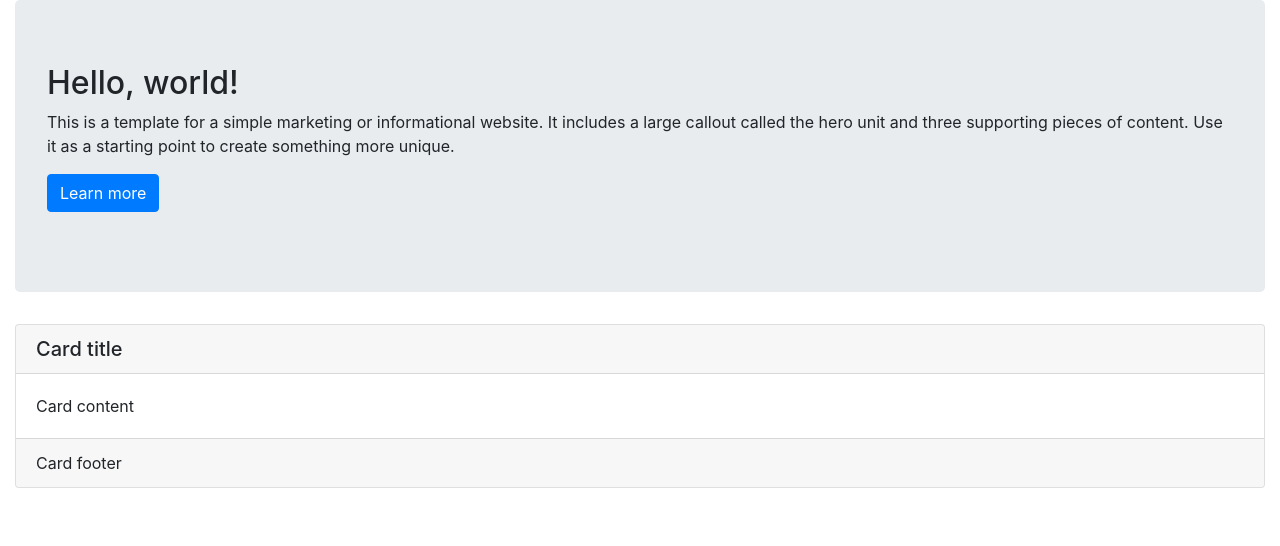
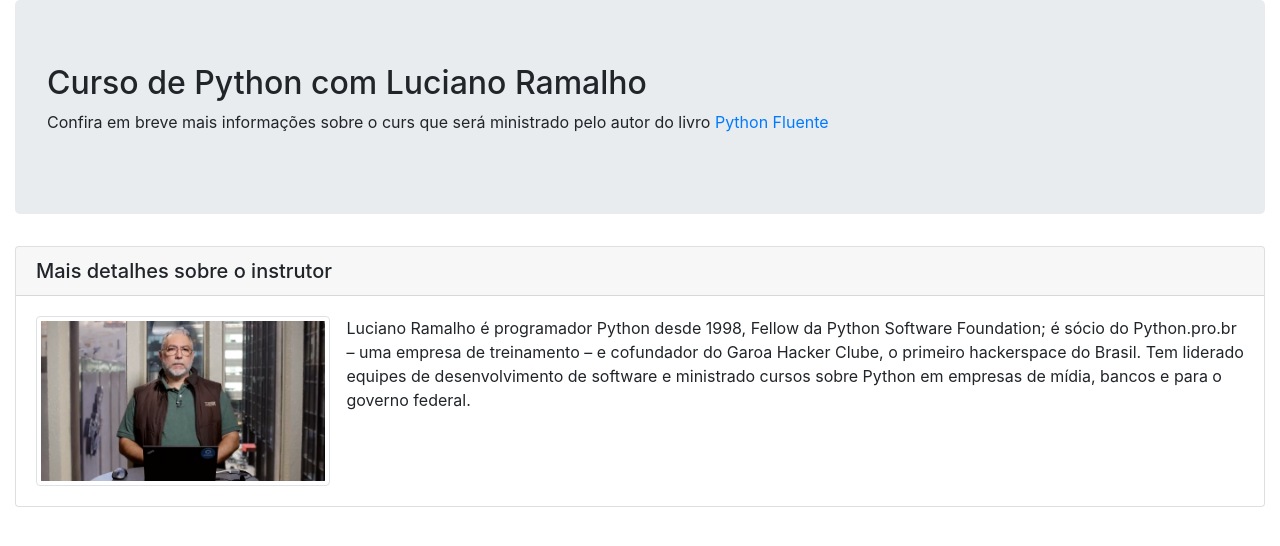
Before and after one commit to marcussilvait/curso-django, a Django app: page / in a window 1280 px wide. Shown: the part 56-602 px from the top of the page. Run offline with Django 3.2, Linux system fonts and the light colour scheme; some libraries are stand-ins or nearby versions.

Commit message:
Configurado Favicon, texto base na página home e adicionada imagem

```diff
--- a/pypro/base/templates/base/home.html
+++ b/pypro/base/templates/base/home.html
@@ -11,6 +11,7 @@
     <meta name="description" content="Página do curso Python Pro">
     <meta name="author" content="Marcus Silva">
 
+    <link rel="icon" type="image/png" href="{% static 'img/favicon.png' %}"/>
     <link href="{% static 'css/bootstrap.min.css' %}" rel="stylesheet">
     <link href="{% static 'css/style.css' %}" rel="stylesheet">
     <script src="{% static 'js/jquery.min.js' %}"></script>
@@ -40,26 +41,28 @@
 
 			<div class="jumbotron">
 				<h2>
-					Hello, world!
+					Curso de Python com Luciano Ramalho
 				</h2>
 				<p>
-					This is a template for a simple marketing or informational website. It includes a large callout called the hero unit and three supporting pieces of content. Use it as a starting point to create something more unique.
+					Confira em breve mais informações sobre o curs que será ministrado pelo autor do livro
+                    <a href="http://shop.oreilly.com/product/0636920032519.do" target="_blank" > Python Fluente</a>
 				</p>
-				<p>
-					<a class="btn btn-primary btn-large" href="#">Learn more</a>
-				</p>
+
 			</div>
 			<div class="card">
 				<h5 class="card-header">
-					Card title
+					Mais detalhes sobre o instrutor
 				</h5>
 				<div class="card-body">
 					<p class="card-text">
-						Card content
+						<img src="{% static 'img/luciano-ramalho.png' %}" alt="Foto de Luciano Ramalho"
+                             class="img-thumbnail float-left mr-3 text-justify" style="width: auto; height: 170px;"/>
+                        Luciano Ramalho é programador Python desde 1998, Fellow da Python Software Foundation;
+                        é sócio do Python.pro.br – uma empresa de treinamento – e cofundador do Garoa Hacker Clube,
+                        o primeiro hackerspace do Brasil. Tem liderado equipes de desenvolvimento de software e
+                        ministrado cursos sobre Python em empresas de mídia, bancos e para o governo federal.
+
 					</p>
-				</div>
-				<div class="card-footer">
-					Card footer
 				</div>
 			</div>
 		</div>
```
Also changed, not shown: pypro/base/static/img/favicon.png (added), pypro/base/static/img/luciano-ramalho.png (added).
